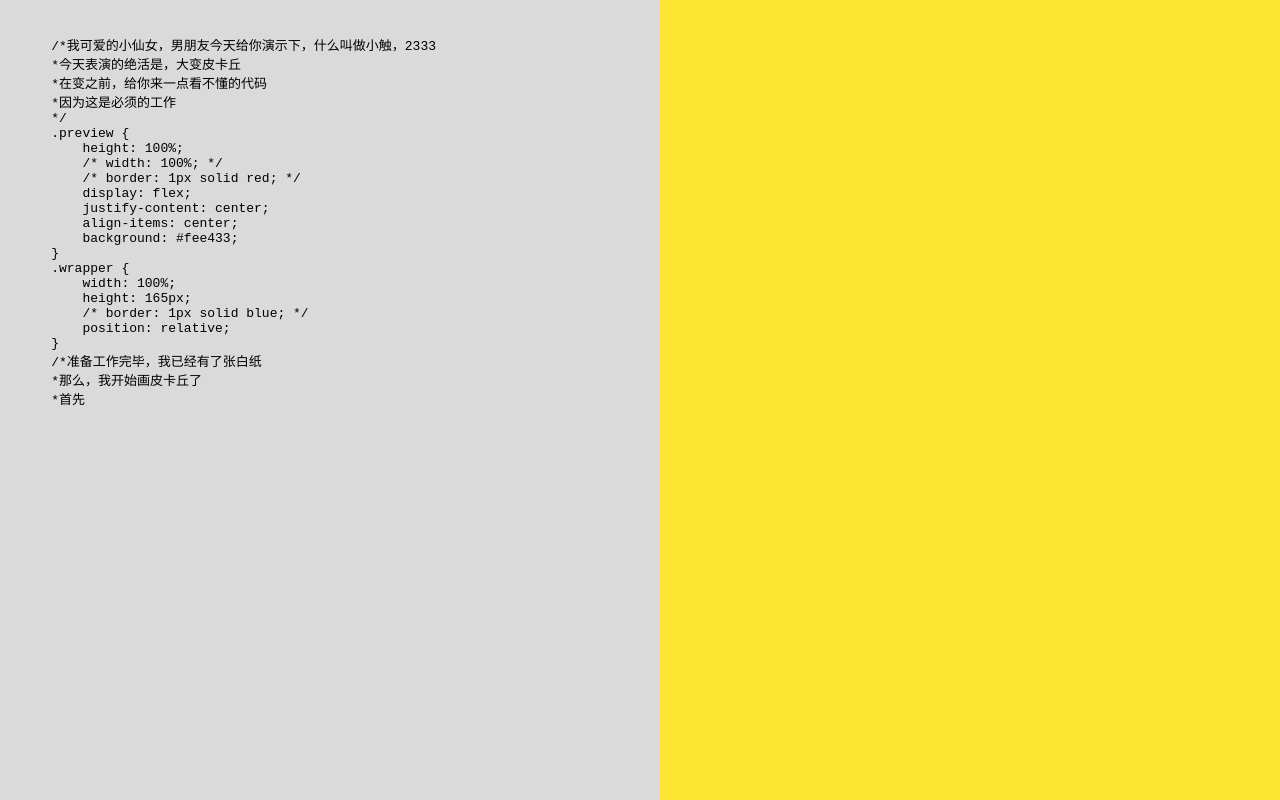
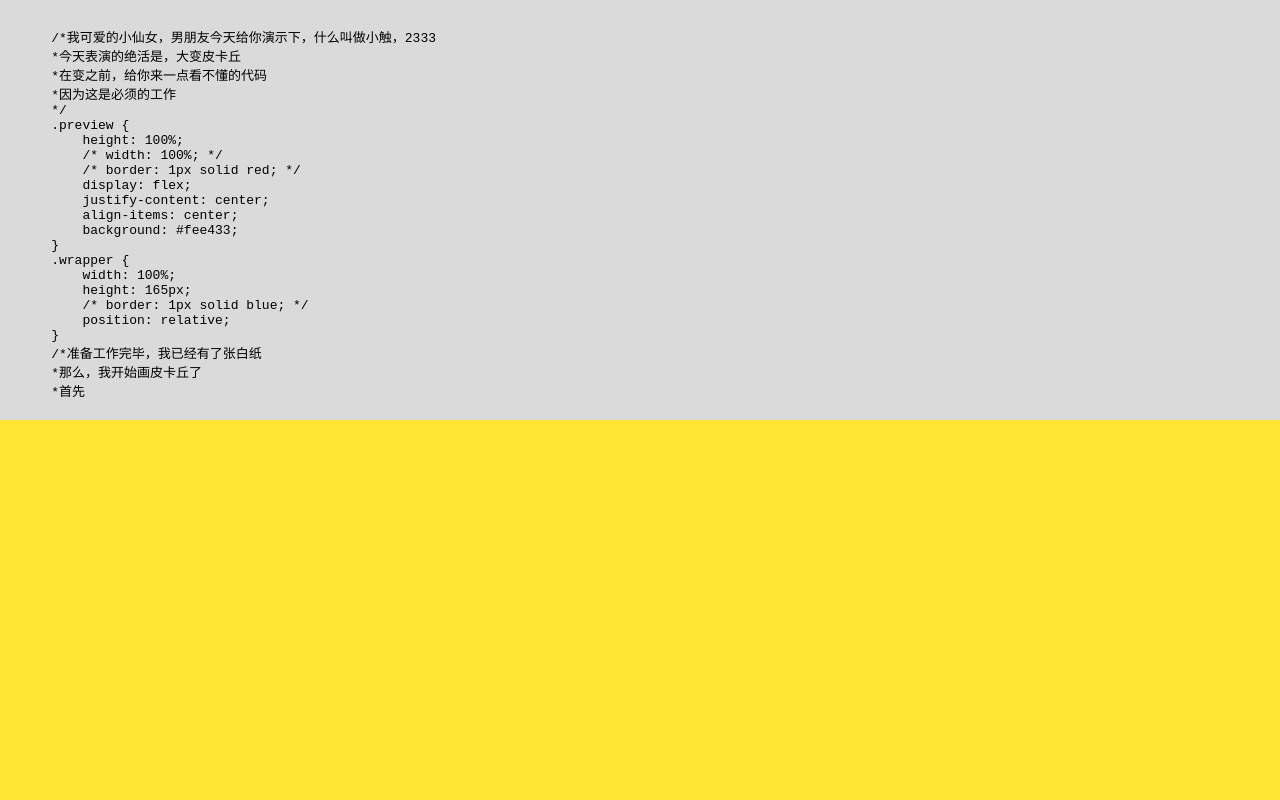
Before and after one commit to WjmNightingale/pikaqiu-css, a plain HTML site: page index.html in a window 1280 px wide. Drawn offline with Linux system fonts and the light colour scheme.

Commit message:
调整布局

```diff
--- a/css/default.css
+++ b/css/default.css
@@ -8,19 +8,20 @@
 }
 body {
     display: flex;
-    flex-direction: row;
+    flex-direction: column;
     height: 100vh;
-    width: 100vw;
+    /* width: 100vw; */
 }
 .code-wrapper {
     flex: 1;
-    /* width: 50%; */
+    height: 50%;
     padding: 20px;
     background: #DADADA;
 }
 .preview-wrapper {
     flex: 1;
-    /* width: 50%; */
+    height: 50%;
+    color: red;
 }
 #code {
     height: 100%;
--- a/js/main.js
+++ b/js/main.js
@@ -165,7 +165,7 @@
         transform: translateX(-50%);
     }
     /*
-    *好了，到这里，我们的皮卡丘已经完成了
+    *好了，到这里，我们的皮卡丘已经完成了,啦啦啦啦
     *希望你可以喜欢哟
     *你猜最后的代码会出现什么？
     */
```
